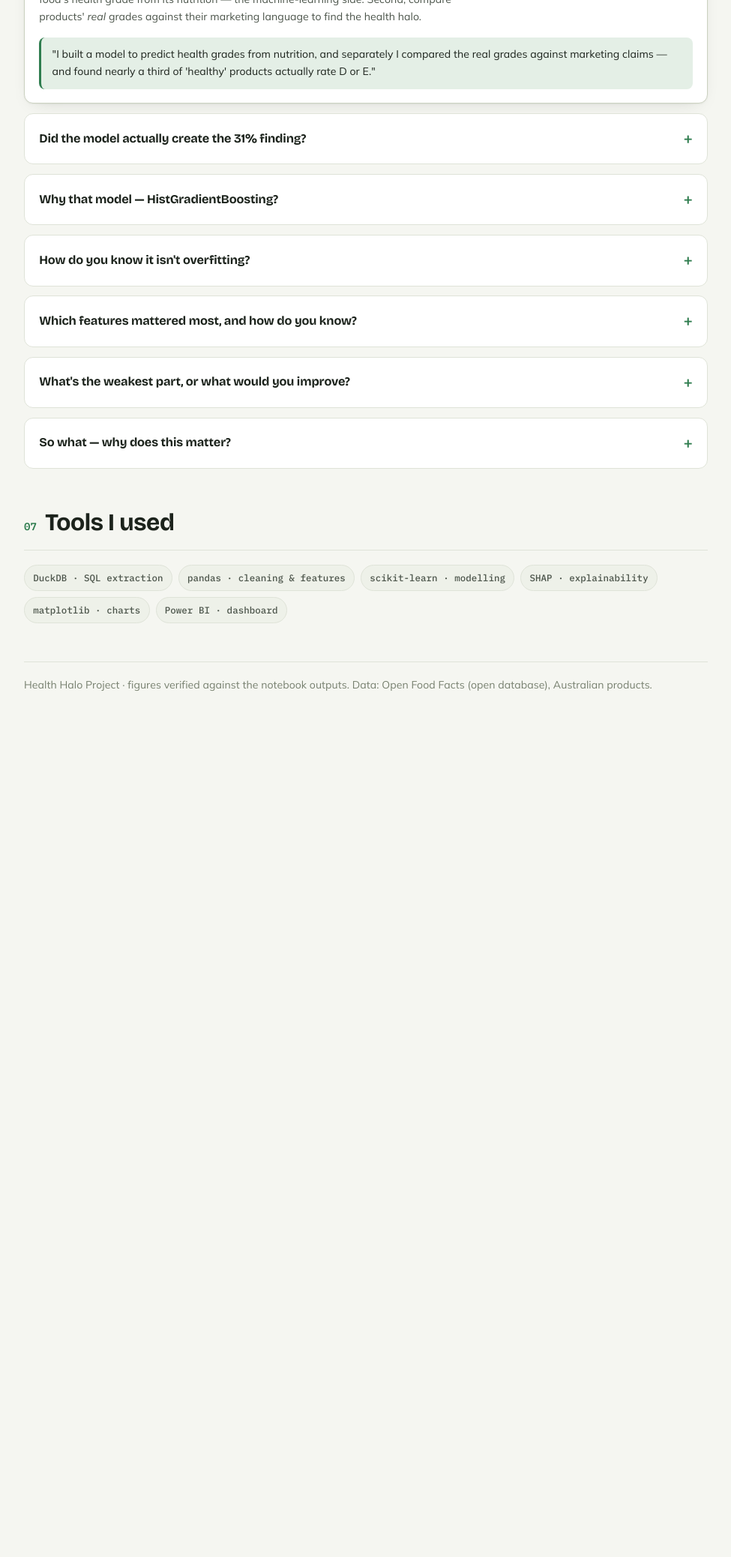
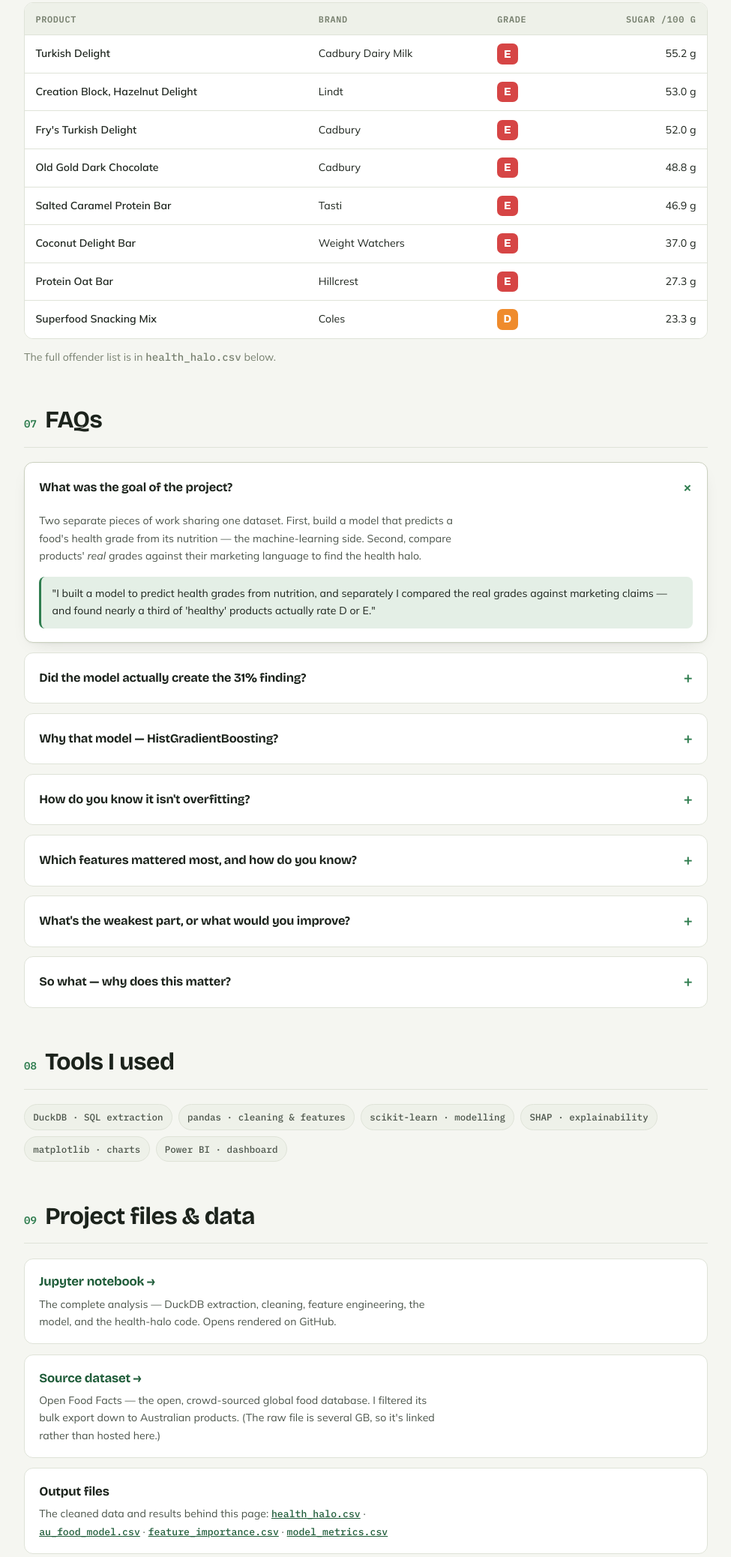
Before and after one commit to charlievo/health-halo, a plain HTML site: page index.html in a window 1280 px wide. Shown: the part 4047-6123 px from the top of the page at 75% size, without its empty margins (152-1127 px from the left). Before the commit the page ends 5036 px from the top, so only its background shows below. Drawn offline with nearby package versions, Linux system fonts and the light colour scheme.

Commit message:
Add files via upload

```diff
--- a/index.html
+++ b/index.html
@@ -257,7 +257,10 @@
     margin: 0 0 .3rem;
     letter-spacing: -.01em;
   }
+  .card h3 a { text-decoration: none; }
+  .card h3 a:hover { text-decoration: underline; }
   .card p { margin: 0; font-size: var(--step--1); color: var(--ink-soft); max-width: 64ch; }
+  .card p a { color: var(--accent-ink); font-family: "IBM Plex Mono", monospace; font-size: .82rem; }
 
   /* ---- glossary ---- */
   .glossary { display: grid; gap: 0; border: 1px solid var(--line); border-radius: 12px; overflow: hidden; }
@@ -279,7 +282,7 @@
   .term dd { margin: 0; font-size: var(--step--1); color: var(--ink-soft); }
   .term dd em { color: var(--accent-ink); font-style: normal; font-weight: 600; }
 
-  /* ---- grade table ---- */
+  /* ---- tables ---- */
   .table-scroll { overflow-x: auto; border: 1px solid var(--line); border-radius: 12px; }
   table { border-collapse: collapse; width: 100%; min-width: 30rem; background: var(--surface); }
   th, td {
@@ -316,6 +319,11 @@
   .g-d { background: var(--grade-d); }
   .g-e { background: var(--grade-e); }
   .note-row td { color: var(--ink-faint); font-family: "IBM Plex Mono", monospace; font-size: .74rem; background: var(--surface-2); }
+
+  /* left-aligned data table (text-heavy) with a right-aligned final number column */
+  .ltable th, .ltable td { text-align: left; }
+  .ltable th:last-child, .ltable td:last-child { text-align: right; }
+  .ltable .prod { font-weight: 600; color: var(--ink); }
 
   /* ---- Q&A ---- */
   .qa { display: grid; gap: .8rem; }
@@ -484,9 +492,33 @@
     <p style="font-size:var(--step--1);color:var(--ink-faint);margin-top:.8rem;">Best at the extremes (A and E — clearly healthy vs clearly junk); weakest on B, where only 55% of real B's were caught. Middle grades are genuinely harder to tell apart.</p>
   </section>
 
+  <!-- Offenders (real output) -->
+  <section>
+    <div class="sec-head"><span class="sec-num">06</span><h2>The offenders it caught</h2></div>
+    <p style="color:var(--ink-soft);margin-bottom:1.1rem;">A sample from the analysis: products leaning on health-style language — <em>"protein", "superfood", "light", "delight"</em> — that actually score a poor grade, sorted by sugar per 100&nbsp;g.</p>
+    <div class="table-scroll">
+      <table class="ltable">
+        <thead>
+          <tr><th>Product</th><th>Brand</th><th>Grade</th><th>Sugar /100&nbsp;g</th></tr>
+        </thead>
+        <tbody>
+          <tr><td class="prod">Turkish Delight</td><td>Cadbury Dairy Milk</td><td><span class="grade-chip g-e">E</span></td><td>55.2 g</td></tr>
+          <tr><td class="prod">Creation Block, Hazelnut Delight</td><td>Lindt</td><td><span class="grade-chip g-e">E</span></td><td>53.0 g</td></tr>
+          <tr><td class="prod">Fry's Turkish Delight</td><td>Cadbury</td><td><span class="grade-chip g-e">E</span></td><td>52.0 g</td></tr>
+          <tr><td class="prod">Old Gold Dark Chocolate</td><td>Cadbury</td><td><span class="grade-chip g-e">E</span></td><td>48.8 g</td></tr>
+          <tr><td class="prod">Salted Caramel Protein Bar</td><td>Tasti</td><td><span class="grade-chip g-e">E</span></td><td>46.9 g</td></tr>
+          <tr><td class="prod">Coconut Delight Bar</td><td>Weight Watchers</td><td><span class="grade-chip g-e">E</span></td><td>37.0 g</td></tr>
+          <tr><td class="prod">Protein Oat Bar</td><td>Hillcrest</td><td><span class="grade-chip g-e">E</span></td><td>27.3 g</td></tr>
+          <tr><td class="prod">Superfood Snacking Mix</td><td>Coles</td><td><span class="grade-chip g-d">D</span></td><td>23.3 g</td></tr>
+        </tbody>
+      </table>
+    </div>
+    <p style="font-size:var(--step--1);color:var(--ink-faint);margin-top:.8rem;">The full offender list is in <span style="font-family:'IBM Plex Mono',monospace;">health_halo.csv</span> below.</p>
+  </section>
+
   <!-- Q&A -->
   <section>
-    <div class="sec-head"><span class="sec-num">06</span><h2>FAQs</h2></div>
+    <div class="sec-head"><span class="sec-num">07</span><h2>FAQs</h2></div>
     <div class="qa">
 
       <details open>
@@ -550,7 +582,7 @@
 
   <!-- Stack -->
   <section>
-    <div class="sec-head"><span class="sec-num">07</span><h2>Tools I used</h2></div>
+    <div class="sec-head"><span class="sec-num">08</span><h2>Tools I used</h2></div>
     <div class="chips">
       <span class="chip">DuckDB · SQL extraction</span>
       <span class="chip">pandas · cleaning &amp; features</span>
@@ -558,6 +590,30 @@
       <span class="chip">SHAP · explainability</span>
       <span class="chip">matplotlib · charts</span>
       <span class="chip">Power BI · dashboard</span>
+    </div>
+  </section>
+
+  <!-- Project files & data -->
+  <section>
+    <div class="sec-head"><span class="sec-num">09</span><h2>Project files &amp; data</h2></div>
+    <div class="stack">
+      <div class="card">
+        <h3><a href="health-halo-analysis.ipynb">Jupyter notebook →</a></h3>
+        <p>The complete analysis — DuckDB extraction, cleaning, feature engineering, the model, and the health-halo code. Opens rendered on GitHub.</p>
+      </div>
+      <div class="card">
+        <h3><a href="https://world.openfoodfacts.org/data" target="_blank" rel="noopener">Source dataset →</a></h3>
+        <p>Open Food Facts — the open, crowd-sourced global food database. I filtered its bulk export down to Australian products. (The raw file is several GB, so it's linked rather than hosted here.)</p>
+      </div>
+      <div class="card">
+        <h3>Output files</h3>
+        <p>The cleaned data and results behind this page:
+          <a href="outputs/health_halo.csv">health_halo.csv</a> ·
+          <a href="outputs/au_food_model.csv">au_food_model.csv</a> ·
+          <a href="outputs/feature_importance.csv">feature_importance.csv</a> ·
+          <a href="outputs/model_metrics.csv">model_metrics.csv</a>
+        </p>
+      </div>
     </div>
   </section>
 
```
